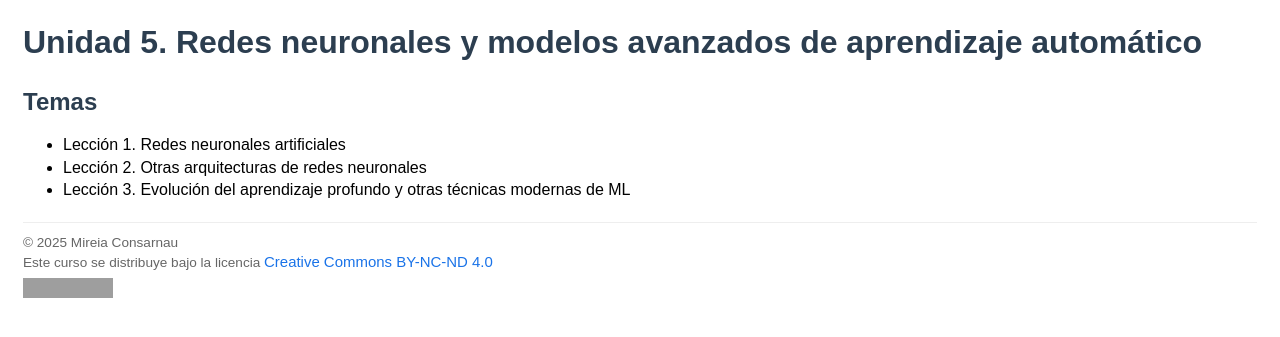
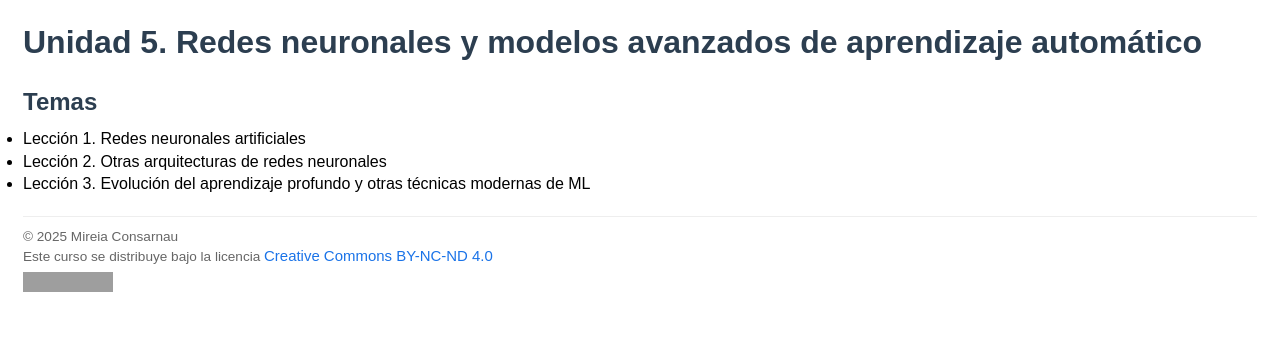
Before and after one commit to mireiaconsarnau/machine_learning, a Jekyll site: the page built from unidad5.md, in a window 1280 px wide. Shown: the top 337 px of the page. Built offline with Jekyll 4.4.1, drawn with Linux system fonts in a browser that asks for light colours; grey boxes are pictures that could not be loaded.

Commit message:
Update custom.css

```diff
--- a/assets/css/custom.css
+++ b/assets/css/custom.css
@@ -41,12 +41,30 @@ body {
   padding: 0 15px;
 }
 
+/* Ajuste general de listas y elementos */
+ul, ol {
+  margin: 0;
+  padding: 0;
+}
+
+li {
+  margin: 0;
+  padding: 0;
+  line-height: 1.4; /* controla altura de línea */
+}
+
+li > ul,
+li > ol {
+  margin: 0;
+  padding-left: 20px; /* sangrado para sublistas */
+}
+
 /* Responsivitat bàsica */
 @media (max-width: 600px) {
   body {
     padding: 0 10px;
   }
- ul.recursos {
+  ul.recursos {
     list-style-position: inside; /* el punto queda dentro y sigue la línea */
   }
 
```
